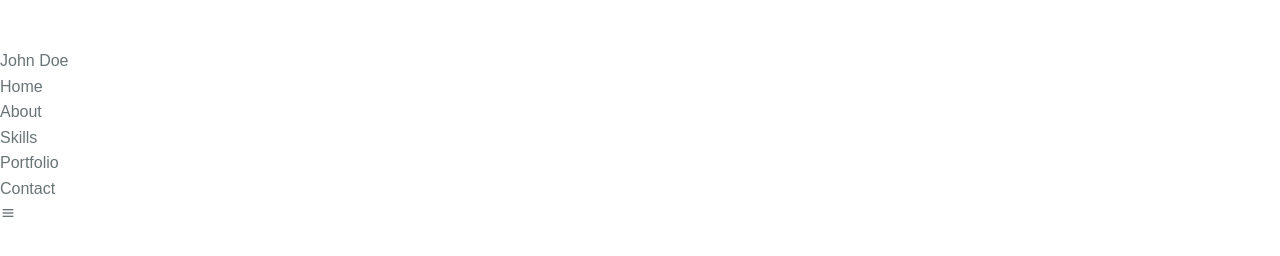
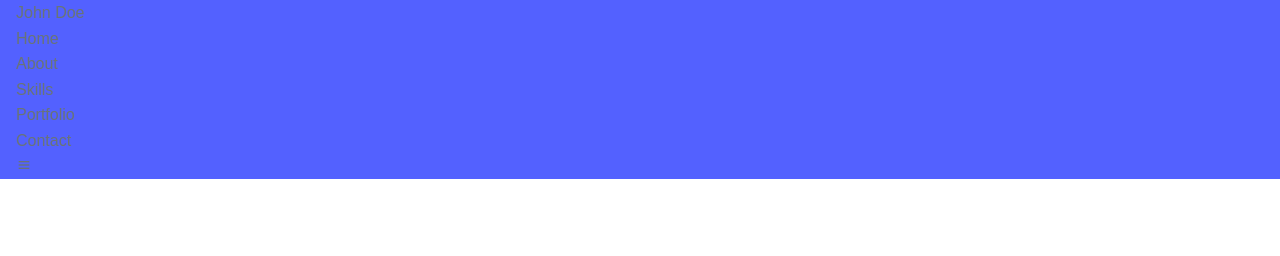
Before and after one commit to persset/portfolio, a plain HTML site: page index.html in a window 1280 px wide. Drawn offline with nearby package versions, Linux system fonts and the light colour scheme; a web font is replaced by a local one.

Commit message:
Setup layout css

```diff
--- a/src/css/styles.css
+++ b/src/css/styles.css
@@ -113,3 +113,23 @@ img {
   top: 2rem;
   background-color: var(--first-color);
 }
+
+/*==== Layout ====*/
+.bd-grid {
+  max-width: 1024px;
+  display: grid;
+  grid-template-columns: 100%;
+  grid-column-gap: 2rem;
+  width: calc(100% - 2rem);
+  margin-left: var(--mb-2);
+  margin-right: var(--mb-2);
+}
+
+.l-header {
+  width: 100%;
+  position: fixed;
+  top: 0;
+  left: 0;
+  z-index: var(--z-fixed);
+  background-color: var(--first-color);
+}
```
